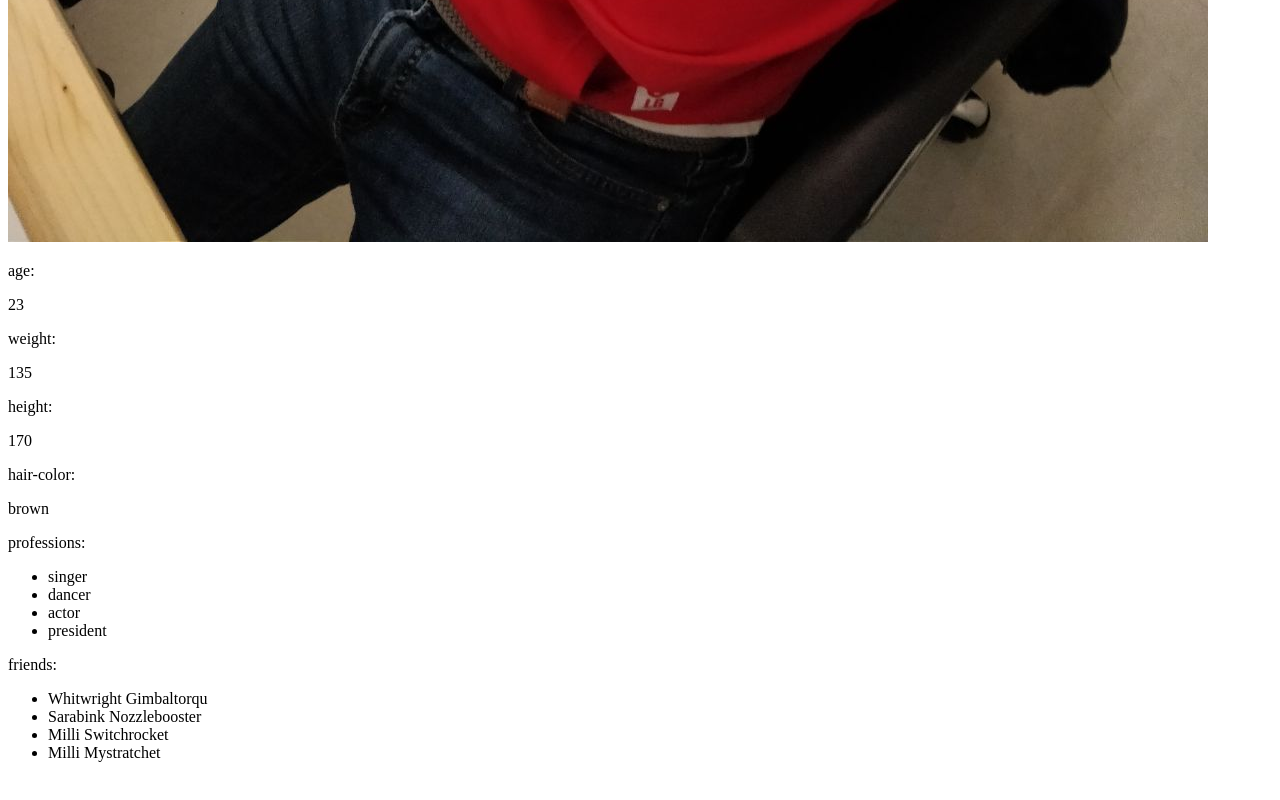
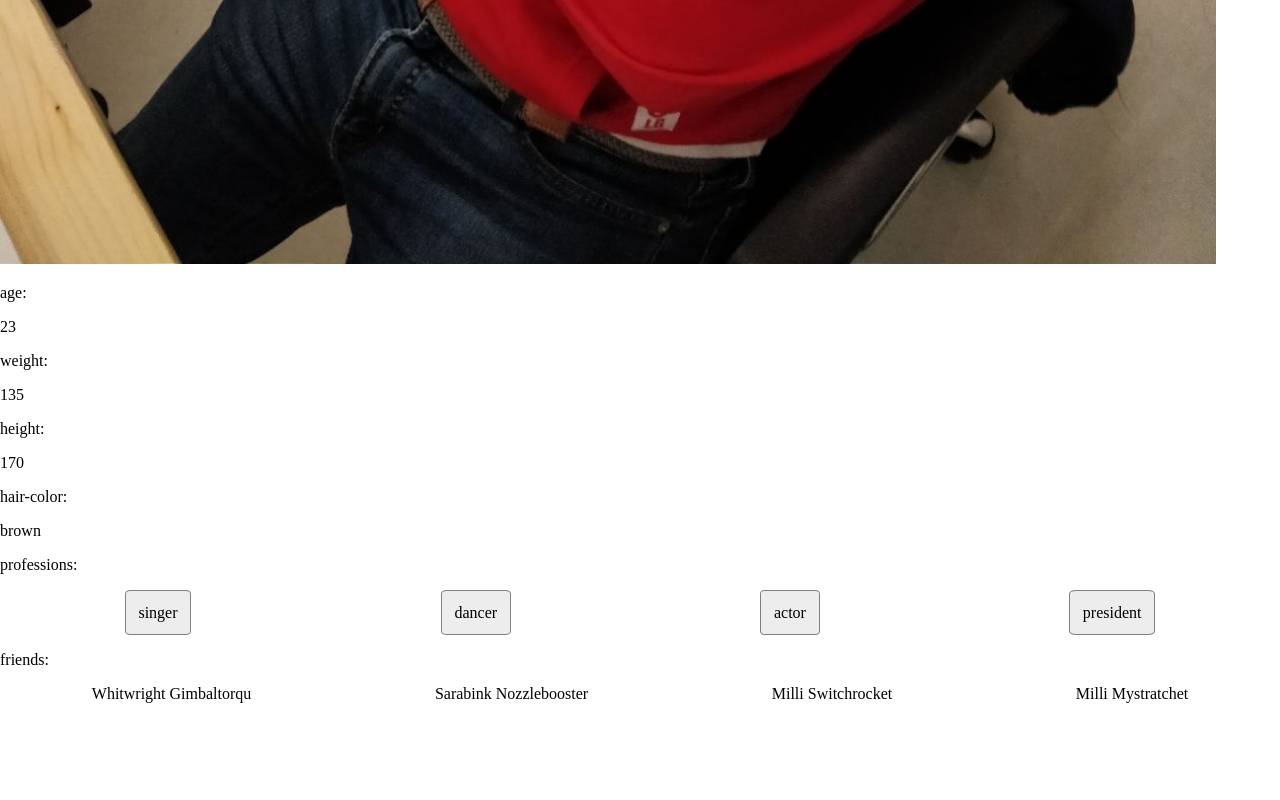
Before and after one commit to danielleleb/gnomes-frontend, an Angular app: page / in a window 1280 px wide. Shown: the part 1416-2216 px from the top of the page. Before the commit the page ends 2194 px from the top, so only its background shows below. Built offline with nearby package versions, Linux system fonts and the light colour scheme.

Commit message:
reset global css, added classes to gnome-card and working on gnome-card css

```diff
--- a/src/app/components/gnome-card/gnome-card.component.css
+++ b/src/app/components/gnome-card/gnome-card.component.css
@@ -0,0 +1,19 @@
+.gnome-img {
+    width: 95%;
+}
+.gnome-card ul {
+    list-style: none;
+    display: flex;
+    flex-direction: row;
+    justify-content: space-around;
+    padding: 0;
+}
+.gnome-card {
+    padding-bottom: 20%;
+}
+.professions-list li {
+    border: 1px solid grey;
+    border-radius: 8%;
+    padding: 1%;
+    background-color: rgba(214, 214, 214, 0.446);
+}
--- a/src/app/components/gnome-card/gnome-card.component.html
+++ b/src/app/components/gnome-card/gnome-card.component.html
@@ -1,31 +1,33 @@
+<div class="gnome-card container">
   <h3>DANIELLE LEBLANC-CYR</h3>
 
-<img src="../../assets/images/sleepysheng.jpeg" alt="gnome-image">
+  <img class="gnome-img" src="../../assets/images/sleepysheng.jpeg" alt="gnome-image">
 
-<p>age:</p>
+  <p class="gnome-info-label">age:</p>
   <p>23</p>
 
-<p>weight:</p>
+  <p class="gnome-info-label">weight:</p>
   <p>135</p>
 
-<p>height:</p>
+  <p class="gnome-info-label">height:</p>
   <p>170</p>
 
-<p>hair-color:</p>
+  <p class="gnome-info-label">hair-color:</p>
   <p>brown</p>
   <!-- do hair-color using sass maybe with text-outline for visibility!! -->
-<p>professions:</p>
-<ul>
+  <p class="gnome-info-label">professions:</p>
+  <ul class="professions-list">
     <li>singer</li>
     <li>dancer</li>
     <li>actor</li>
     <li>president</li>
   </ul>
   <!-- use a tag-like display for each profession and maybe thumbnails for friends?-->
-<p>friends:</p>
+  <p class="gnome-info-label">friends:</p>
   <ul>
     <li>Whitwright Gimbaltorqu</li>
     <li>Sarabink Nozzlebooster</li>
     <li>Milli Switchrocket</li>
     <li>Milli Mystratchet</li>
   </ul>
+</div>
--- a/src/styles.css
+++ b/src/styles.css
@@ -1 +1,13 @@
-/* You can add global styles to this file, and also import other style files */
+/* ---- RESET ---- */
+
+html {
+    box-sizing: border-box;
+  }
+ *, *:before, *:after {
+    box-sizing: inherit;
+  }
+
+body {
+    margin: 0;
+    height: 0;
+  }
```
Lines whose indentation alone changed are shown as unchanged.
